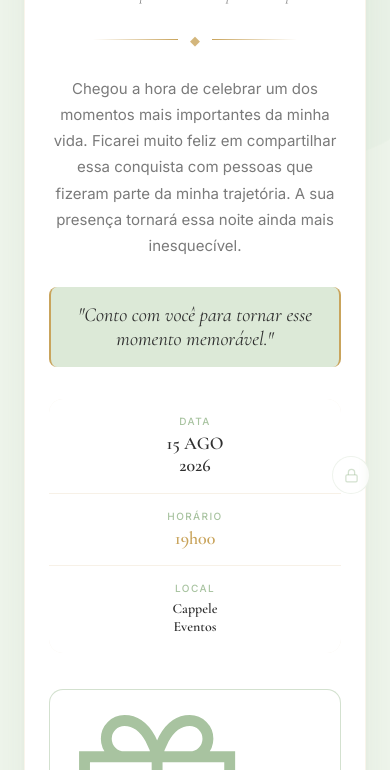
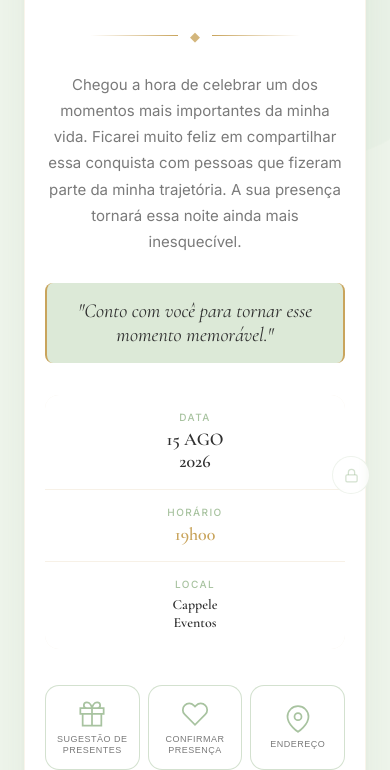
Before and after one commit to Ericksoou/convite-erick, a plain HTML site: page frontend/index.html in a window 390 px wide. Shown: the part 330-1100 px from the top of the page. Drawn offline with nearby package versions, Linux system fonts and the light colour scheme; a web font is replaced by a local one.

Commit message:
fix: layout mobile dos botoes

```diff
--- a/frontend/index.html
+++ b/frontend/index.html
@@ -1105,14 +1105,40 @@
      RESPONSIVO
   ============================================================ */
   @media (max-width: 600px) {
-    .convite-card { padding: 40px 24px 40px; }
+    .convite-card { padding: 36px 20px 36px; }
 
     .evento-info { grid-template-columns: 1fr; }
     .info-item { padding: 16px; }
 
-    .btns-grid { grid-template-columns: 1fr; gap: 8px; }
-    .btn-main { flex-direction: row; padding: 16px 20px; }
-    .btn-icon { font-size: 20px; }
+    /* Botões de navegação — grid 3 colunas mais compactas no mobile */
+    .btns-grid {
+      grid-template-columns: repeat(3, 1fr);
+      gap: 8px;
+    }
+
+    .btn-main {
+      flex-direction: column;
+      align-items: center;
+      justify-content: center;
+      padding: 14px 8px 12px;
+      gap: 6px;
+      min-height: unset;
+    }
+
+    /* Ícone SVG com tamanho fixo no mobile */
+    .btn-icon {
+      font-size: 0;
+      width: 28px;
+      height: 28px;
+      flex-shrink: 0;
+    }
+
+    .btn-label {
+      font-size: 9px;
+      letter-spacing: 0.5px;
+      text-align: center;
+      line-height: 1.3;
+    }
 
     .rsvp-info-cards { grid-template-columns: 1fr; }
 
@@ -1266,21 +1292,21 @@
     <!-- Botões de navegação -->
     <nav class="btns-grid" aria-label="Navegação do convite">
       <button class="btn-main" onclick="irPara('presentes')" aria-label="Ver sugestão de presentes">
-        <svg class="btn-icon" viewBox="0 0 24 24" fill="none" stroke="currentColor" stroke-width="1.5" aria-hidden="true">
+        <svg class="btn-icon" viewBox="0 0 24 24" fill="none" stroke="currentColor" stroke-width="1.5" aria-hidden="true" width="28" height="28">
           <path d="M20 12v10H4V12M22 7H2v5h20V7zM12 22V7M12 7H7.5a2.5 2.5 0 010-5C11 2 12 7 12 7zM12 7h4.5a2.5 2.5 0 000-5C13 2 12 7 12 7z"/>
         </svg>
         <span class="btn-label">Sugestão de<br>Presentes</span>
       </button>
 
       <button class="btn-main" onclick="irPara('rsvp')" aria-label="Confirmar presença">
-        <svg class="btn-icon" viewBox="0 0 24 24" fill="none" stroke="currentColor" stroke-width="1.5" aria-hidden="true">
+        <svg class="btn-icon" viewBox="0 0 24 24" fill="none" stroke="currentColor" stroke-width="1.5" aria-hidden="true" width="28" height="28">
           <path d="M20.84 4.61a5.5 5.5 0 00-7.78 0L12 5.67l-1.06-1.06a5.5 5.5 0 00-7.78 7.78l1.06 1.06L12 21.23l7.78-7.78 1.06-1.06a5.5 5.5 0 000-7.78z"/>
         </svg>
         <span class="btn-label">Confirmar<br>Presença</span>
       </button>
 
       <button class="btn-main" onclick="irPara('endereco')" aria-label="Ver endereço">
-        <svg class="btn-icon" viewBox="0 0 24 24" fill="none" stroke="currentColor" stroke-width="1.5" aria-hidden="true">
+        <svg class="btn-icon" viewBox="0 0 24 24" fill="none" stroke="currentColor" stroke-width="1.5" aria-hidden="true" width="28" height="28">
           <path d="M21 10c0 7-9 13-9 13S3 17 3 10a9 9 0 0118 0z"/><circle cx="12" cy="10" r="3"/>
         </svg>
         <span class="btn-label">Endereço</span>
```
